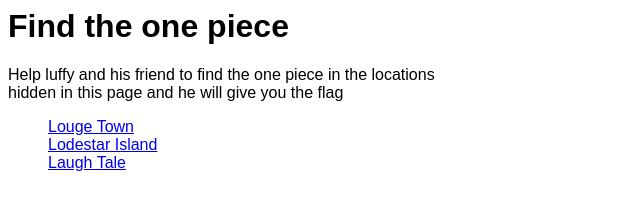
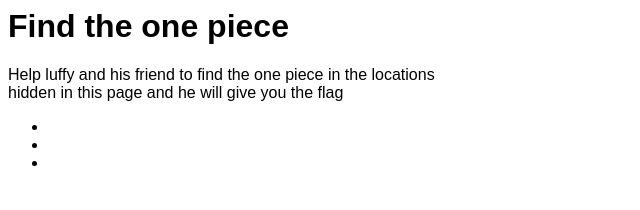
Before and after one commit to RayerUngaurded/Findtheonepiece, a plain HTML site: page index.html in a window 1280 px wide. Shown: the whole page, without its empty margins (0-640 px from the left). Drawn offline with Linux system fonts and the light colour scheme.

Commit message:
Update index.css

```diff
--- a/index.css
+++ b/index.css
@@ -1,2 +1,2 @@
 html{font-family:sans-serif;font-size 3px;}
-nav{color:White}
+a{color:White}
```
